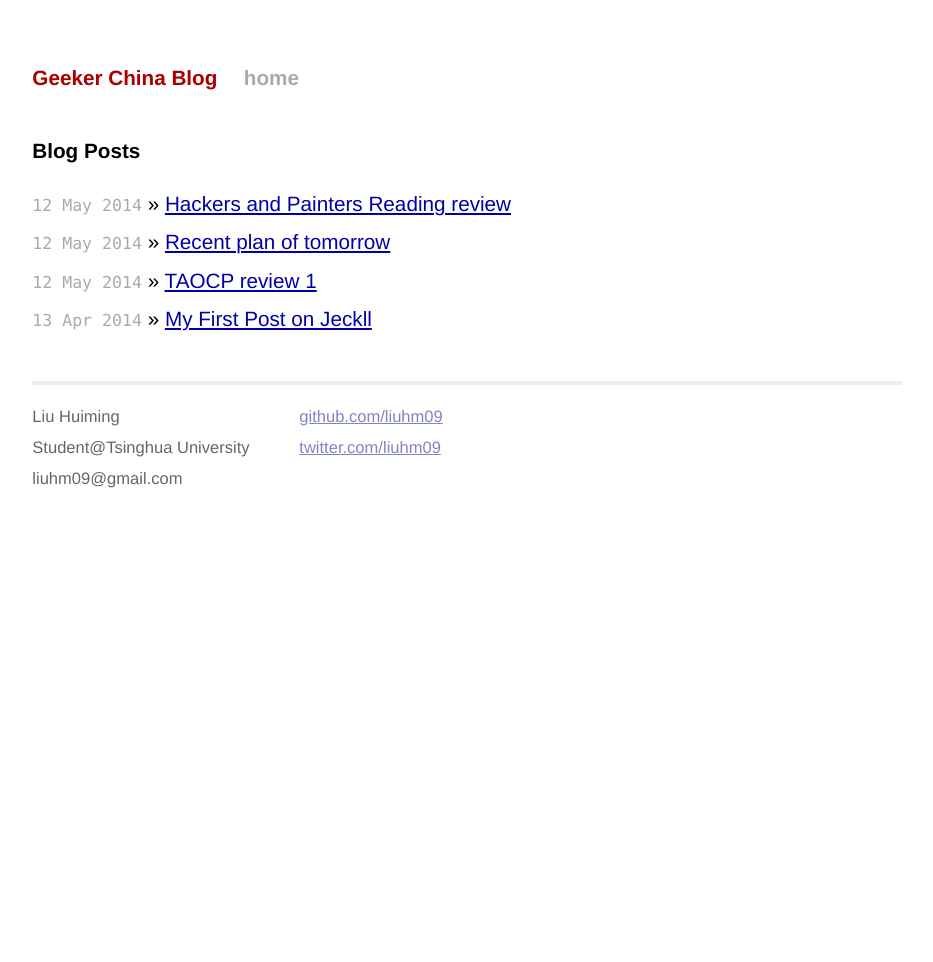
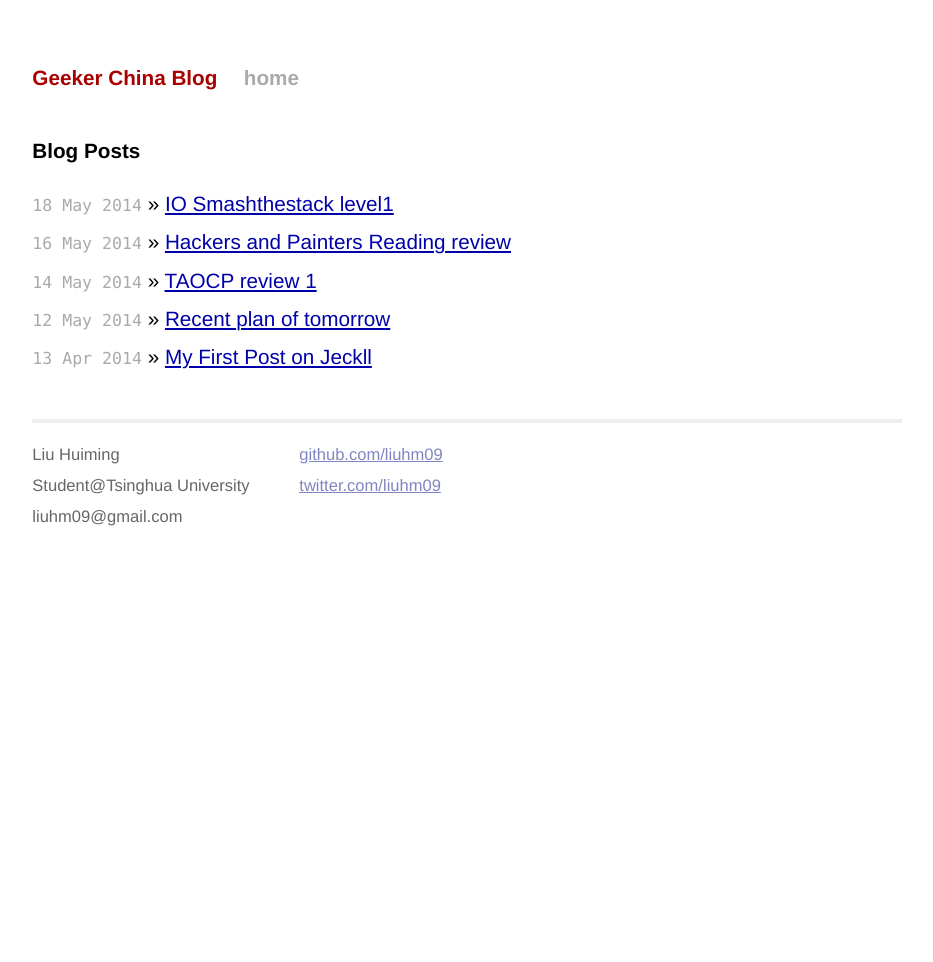
Before and after one commit to geekerchina/blog, a Jekyll site: the page built from index.html, in a window 1280 px wide. Shown: the whole page, without its empty margins (173-1106 px from the left). Built offline with Jekyll 4.4.1, drawn with Linux system fonts in a browser that asks for light colours; Markdown is read by kramdown in place of the engine named in the settings.

Commit message:
add io writeup level1

```diff
--- a/_posts/2014-05-12-read-TAOCP-1.md
+++ b/_posts/2014-05-12-read-TAOCP-1.md
@@ -1,7 +1,7 @@
 ---
 layout: post
 title:  "TAOCP review 1"
-date:   2014-05-12 14:47:01
+date:   2014-05-14 14:47:01
 categories: bookreview
 ---
 
--- a/_posts/2014-05-14-read-hackers-and-painters.md
+++ b/_posts/2014-05-16-read-hackers-and-painters.md
@@ -1,7 +1,7 @@
 ---
 layout: post
 title:  "Hackers and Painters Reading review"
-date:   2014-05-12 14:47:01
+date:   2014-05-16 14:47:01
 categories: bookreview
 ---
 
```
Also changed, not shown: _posts/2014-05-18-smash-the-stack-writeup.md (added, +18 -0 lines), public/img/level01_140518.png (added).
